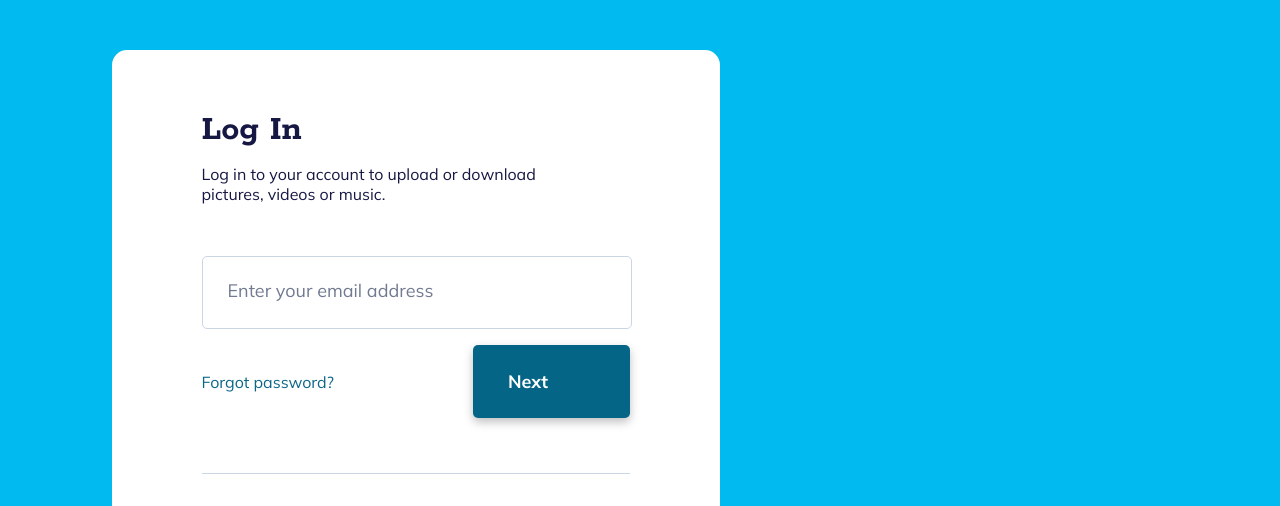
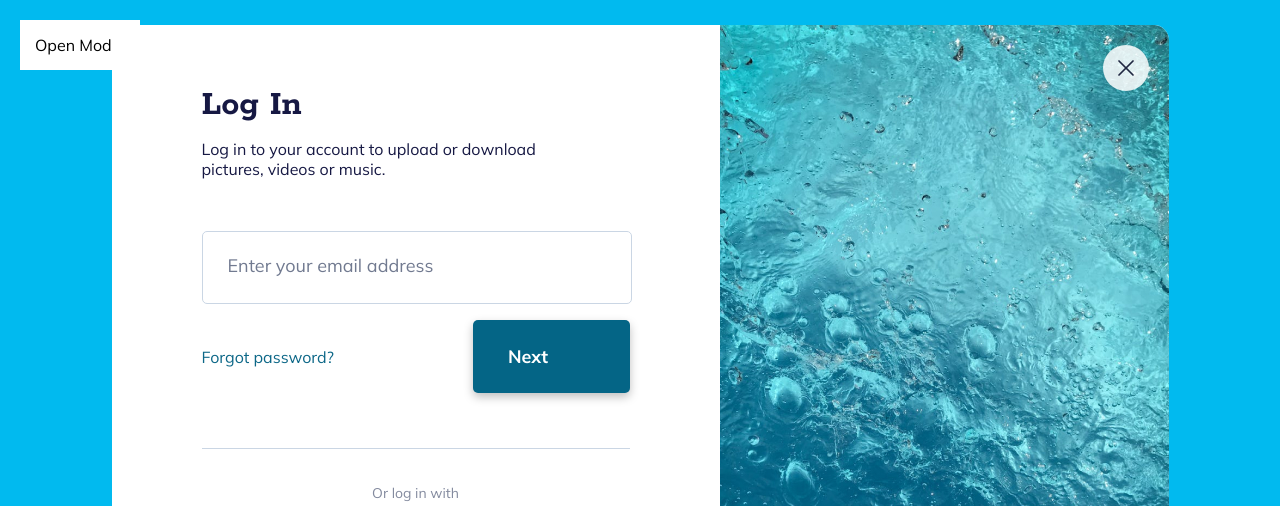
Before and after one commit to gokhanimen/lesson-2, a plain HTML site: page index.html in a window 1280 px wide. Shown: the top 506 px of the page. Drawn offline with Linux system fonts and the light colour scheme.

Commit message:
Login form has been completed.

```diff
--- a/css/style.scss
+++ b/css/style.scss
@@ -12,15 +12,35 @@ serif;
 body {
     height: 100vh;
     background-color: #01baef;
-    display: flex;
-    align-items: center;
-    justify-content: center;
 }
 
 .wrapper {
     width: 1057px;
+    position: relative;
+    margin-top: 25px;
+    margin-right: auto;
+    margin-left: auto;
+    & #modal {
+        position: absolute;
+        top: -999999px;
+        left: -999999px;
+        &:checked~.content,
+        & {
+            // display: none;
+            visibility: hidden;
+            opacity: 0;
+            transition: opacity ease-in .3s;
+        }
+    }
+}
+
+.content {
+    display: flex;
+    border-radius: 15px;
+    overflow: hidden;
+    visibility: visible;
+    opacity: 1;
     & .form-info {
-        border-radius: 15px;
         width: 608px;
         padding: 60px 90px;
         background-color: #fff;
@@ -82,6 +102,7 @@ body {
                     border-radius: 5px;
                     border: none;
                     box-shadow: 0 4px 10px rgba(#000000, .25);
+                    cursor: pointer;
                 }
                 & .arrow {
                     margin-left: 14px;
@@ -117,6 +138,7 @@ body {
                 border-radius: 5px;
                 display: flex;
                 align-items: center;
+                cursor: pointer;
                 & .icon {
                     height: 34px;
                     width: 34px;
@@ -144,4 +166,46 @@ body {
             }
         }
     }
+    & .form-cover {
+        width: 449px;
+        background-image: url(../img/form-bg-cover.jpg);
+    }
 }
+
+.close-btn {
+    display: inline-flex;
+    align-items: center;
+    justify-content: center;
+    position: absolute;
+    top: 20px;
+    right: 20px;
+    height: 46px;
+    width: 46px;
+    border-radius: 50%;
+    background-color: rgba(#fff, .85);
+    cursor: pointer;
+    & .close-icon {
+        height: 28px;
+        width: 28px;
+        background-image: url(../img/close.svg);
+    }
+}
+
+.open-btn {
+    height: 50px;
+    background-color: #fff;
+    display: inline-flex;
+    align-items: center;
+    justify-content: center;
+    font-family: $first-font;
+    padding: 10px 15px;
+    user-select: none;
+    cursor: pointer;
+    align-self: flex-start;
+}
+
+.open-modal {
+    position: absolute;
+    left: 20px;
+    top: 20px;
+}
--- a/index.html
+++ b/index.html
@@ -10,7 +10,15 @@
 </head>
 
 <body>
+    <label class="open-modal" for="modal">
+      <div id="open" class="open-btn" role="button">Open Modal</div>
+    </label>
     <div class="wrapper">
+        <input type="checkbox" id="modal" />
+        <div class="content">
+            <label for="modal">
+          <div class="close-btn" role="button"><i class="close-icon"></i></div>
+        </label>
             <div class="form-info">
                 <p class="form-title">Log In</p>
                 <p class="form-desc">
@@ -32,6 +40,8 @@
                     Don’t have an account yet?<a href="#">Sign up</a>
                 </p>
             </div>
+            <div class="form-cover"></div>
+        </div>
     </div>
 </body>
 
```
Also changed, not shown: css/style.css, img/close.svg (added). Lines whose indentation alone changed are shown as unchanged.
